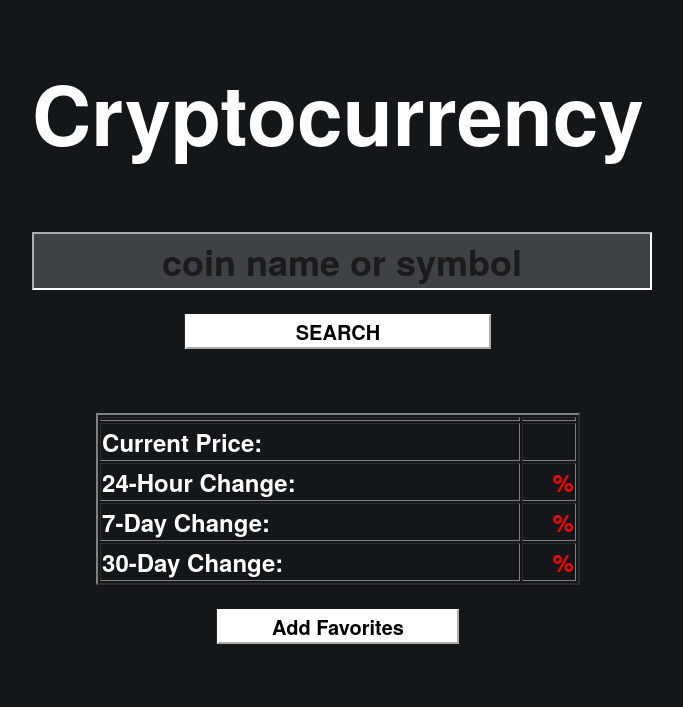
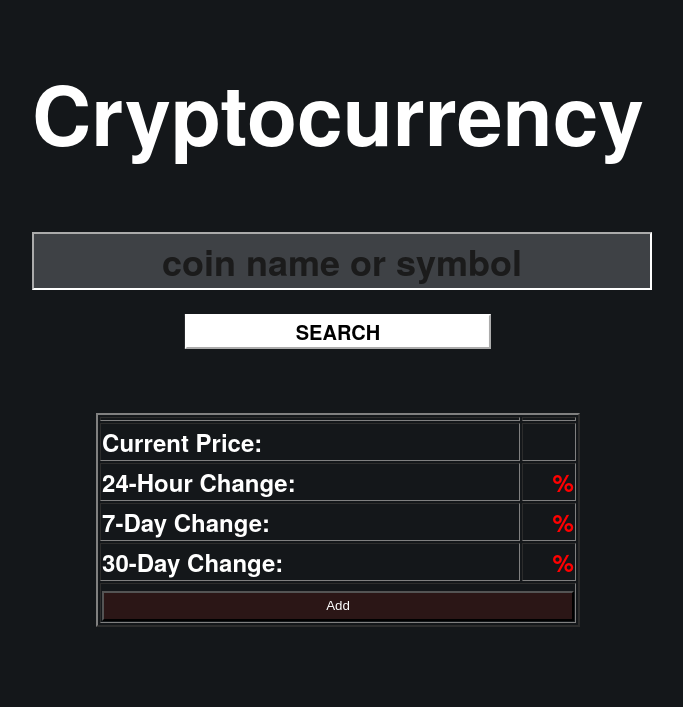
Before and after one commit to noeldolores/crypto_tracker, a Flask app: page /search in a window 1280 px wide. Shown: the part 17-724 px from the top of the page, without its empty margins (302-985 px from the left). Run offline with Flask 2, Linux system fonts and the light colour scheme; the visitor is signed in with stand-in values (Sample User, id 1); parts of the project's set-up code (start-up, migrations or seed data) failed here and were passed over.

Commit message:
Removed 'add to favorites' button when a coin is already saved

```diff
--- a/app.py
+++ b/app.py
@@ -43,12 +43,19 @@
 def search():
   result = None
   bad_query = None
+  in_favorites = False
 
   if request.method == 'POST':
     if request.form['coin_query'] != "":
       session.pop('result', None)
       coin_query = request.form['coin_query']
       result, bad_query = run_search(coin_query)
+
+      with open('favorites.txt', 'r') as f:
+        temp_list = f.read().lower().splitlines()
+        if result['name'].lower() in temp_list or result['symbol'].lower() in temp_list:
+          in_favorites = True
+
     elif "add_favorites" in request.form:
       to_add = request.form['add_favorites']
       with open('favorites.txt', 'a') as f:
@@ -64,7 +71,8 @@
       bad_query = session['bad_query']
       session.pop('result', None)
 
-  return render_template('search.html', result=result, bad_query=bad_query)
+
+  return render_template('search.html', result=result, bad_query=bad_query, in_favorites=in_favorites)
 
 
 @app.route("/favorites", methods=['POST', 'GET'])
--- a/static/style_search.css
+++ b/static/style_search.css
@@ -72,3 +72,11 @@
 .module-2 {
   margin: 4em;
 }
+
+.add_btn {
+  vertical-align: middle;
+  width: 100%;
+  height: 30px;
+  color:#ffffff;
+  background-color: #2b1616;
+}
--- a/templates/search.html
+++ b/templates/search.html
@@ -26,10 +26,13 @@
         {% endif %}
       {% else %}
       <table style="width: 100%;" class="result" border="2" id="myFrame">
+        <thead>
           <tr>
             <th align="left">{{ result['name'] }}</th>
             <th align="right">{{ result['symbol'] }}</th>
           </tr>
+        </thead>
+        <tbody>
           <tr>
             <td align="left">Current Price: </td>
             <td align="right">{{ result['price'] }}</td>
@@ -46,10 +49,17 @@
             <td align="left">30-Day Change:</td>
             <td class="num" align="right">{{ result['percent_change_30d'] }}%</td>
           </tr>
+        <tbody>
+        {% if in_favorites == False %}
+          <tfoot>
+            <tr><td align='center' colspan='2'>
+              <form method='post'>
+                <button type="submit" class="add_btn" name="add_favorites" value={{ result['symbol'] }}>Add {{ result['symbol'] }}</button>
+              </form>
+            </td></tr>
+          </tfoot>
+        {% endif %}
       </table>
-      <div class="form-group">
-        <button type="submit" class="btn btn-light text-primary btn-block" name="add_favorites" value={{ result['symbol'] }}>Add Favorites</button>
-      </div>
       {% endif %}
     </div>
 
```
Lines whose indentation alone changed are shown as unchanged.
